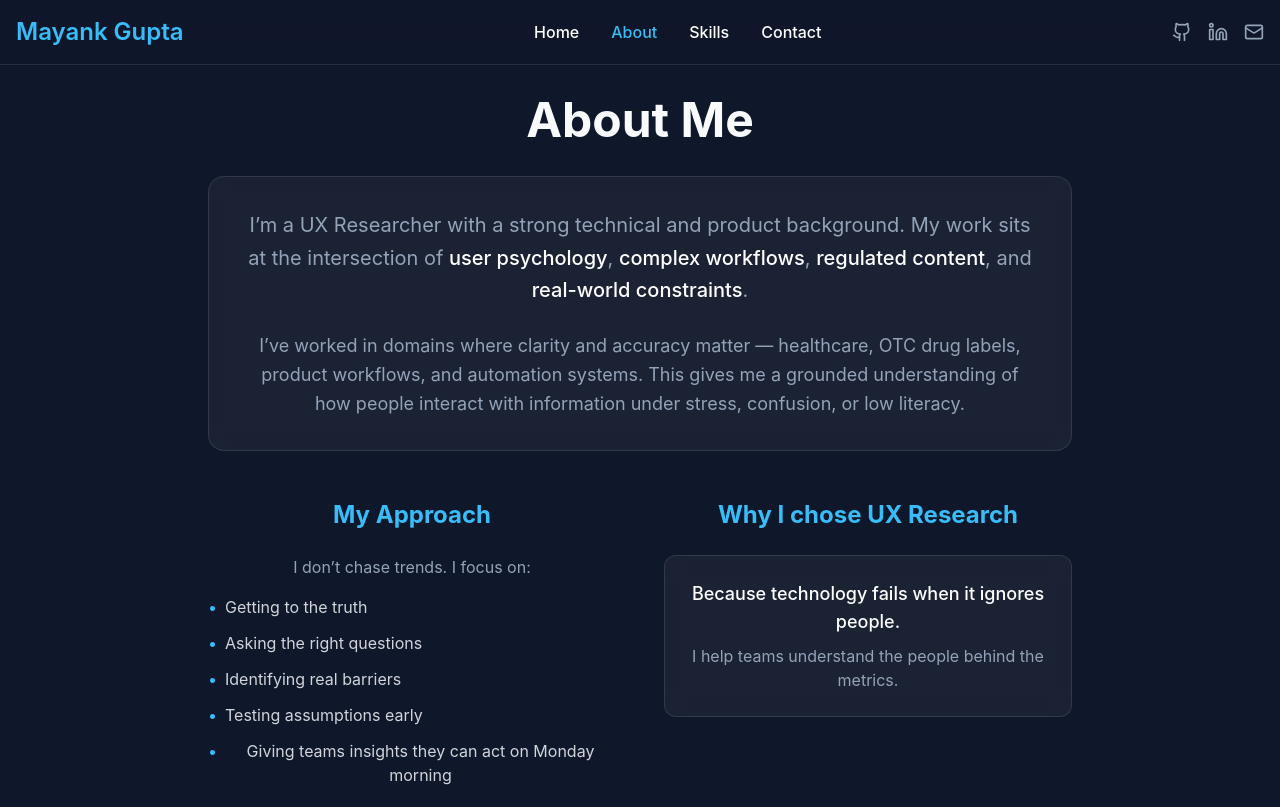
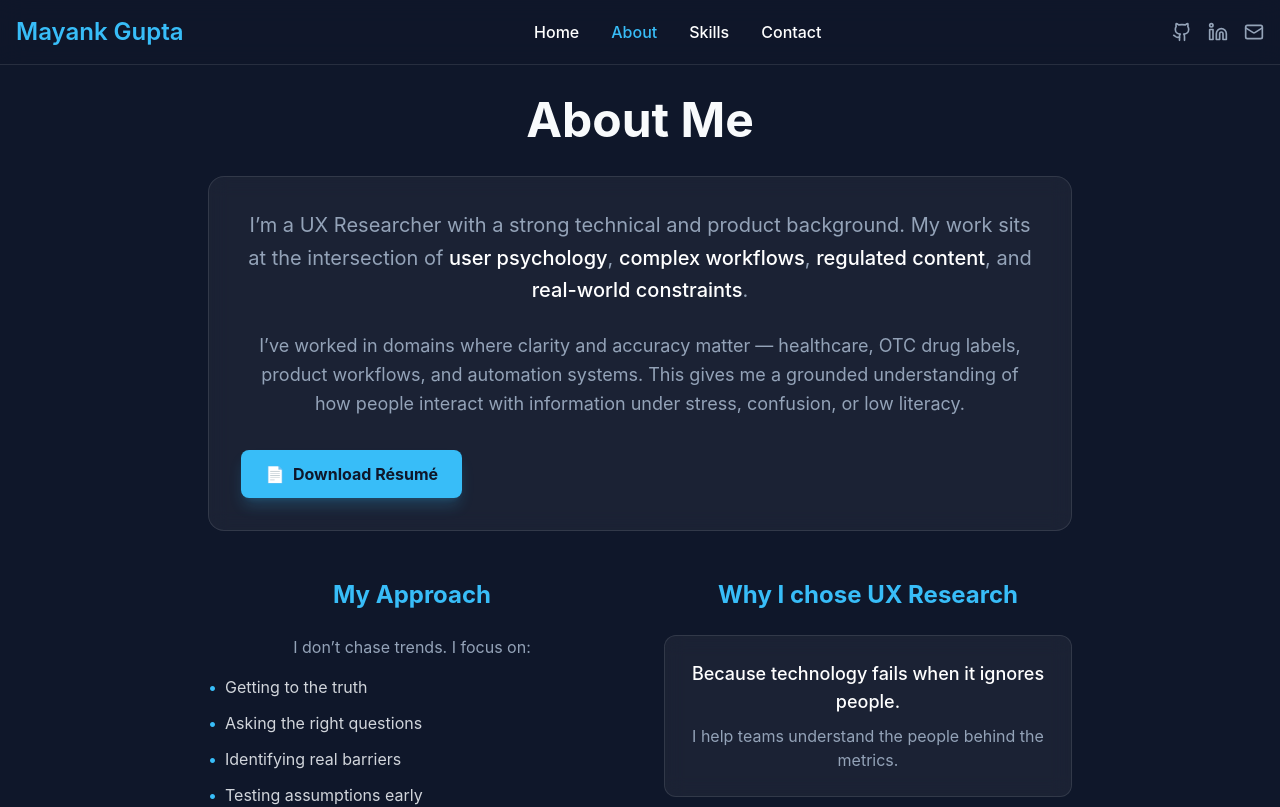
Before and after one commit to matrixmayank/Mayank_Gupta_portfolio, a React (Vite) app: page /Mayank_Gupta_portfolio/about in a window 1280 px wide. Shown: the top 807 px of the page. Built offline with nearby package versions, Linux system fonts and the light colour scheme.

Commit message:
Deploying portfolio website

```diff
--- a/src/pages/About.jsx
+++ b/src/pages/About.jsx
@@ -17,9 +17,19 @@ const About = () => {
                             I’m a UX Researcher with a strong technical and product background.
                             My work sits at the intersection of <span className="text-white font-medium">user psychology</span>, <span className="text-white font-medium">complex workflows</span>, <span className="text-white font-medium">regulated content</span>, and <span className="text-white font-medium">real-world constraints</span>.
                         </p>
-                        <p className="text-lg text-muted leading-relaxed">
+                        <p className="text-lg text-muted leading-relaxed mb-8">
                             I’ve worked in domains where clarity and accuracy matter — healthcare, OTC drug labels, product workflows, and automation systems. This gives me a grounded understanding of how people interact with information under stress, confusion, or low literacy.
                         </p>
+                        <div className="flex justify-start">
+                            <a
+                                href={`${import.meta.env.BASE_URL}assets/resume.pdf`}
+                                target="_blank"
+                                rel="noopener noreferrer"
+                                className="inline-flex items-center px-6 py-3 bg-accent text-primary font-bold rounded-lg hover:bg-accent/90 transition-colors shadow-lg shadow-accent/20"
+                            >
+                                <span className="mr-2">📄</span> Download Résumé
+                            </a>
+                        </div>
                     </div>
 
                     <div className="grid md:grid-cols-2 gap-12 mb-16">
```
